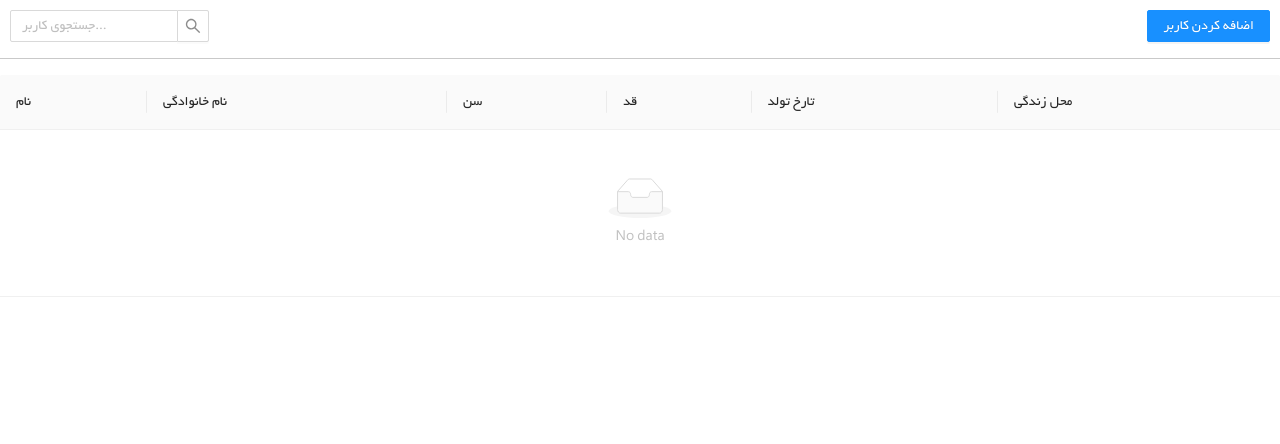
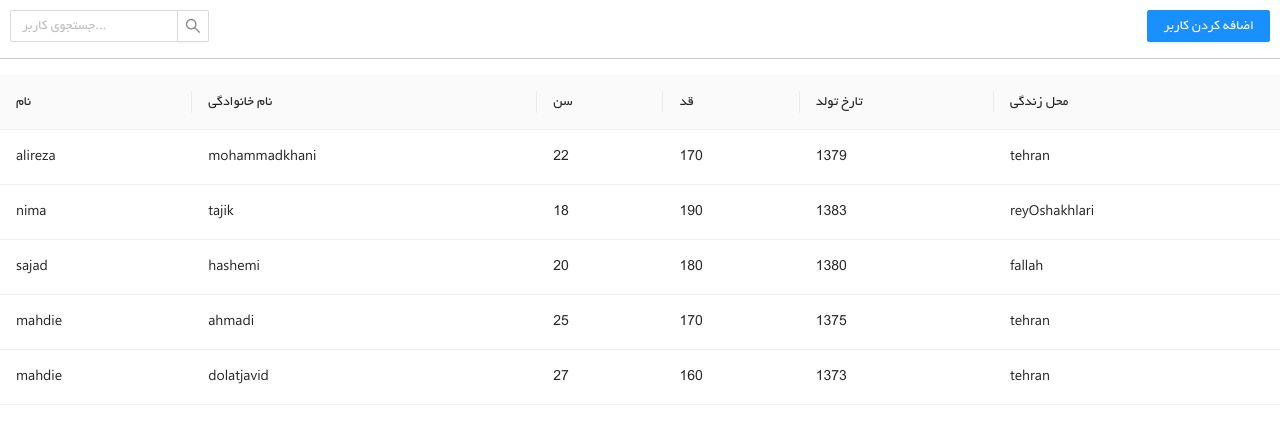
Before and after one commit to alirezamhi/dashboard-app, a React (Create React App) app: page / in a window 1280 px wide. Shown: the top 444 px of the page. Built offline with nearby package versions, Linux system fonts and the light colour scheme.

Commit message:
feat: add data to table

```diff
--- a/src/components/ShowUser/ShowUser.js
+++ b/src/components/ShowUser/ShowUser.js
@@ -38,6 +38,8 @@ const columns = [
   },
 
 ];
-let data = [];
-const ShowUser = () => <Table columns={columns} dataSource={data} />;
+function ShowUser() {
+  const usersData = useSelector((state) => state.user);
+  return <Table columns={columns} dataSource={usersData} />
+};
 export default ShowUser;
```
